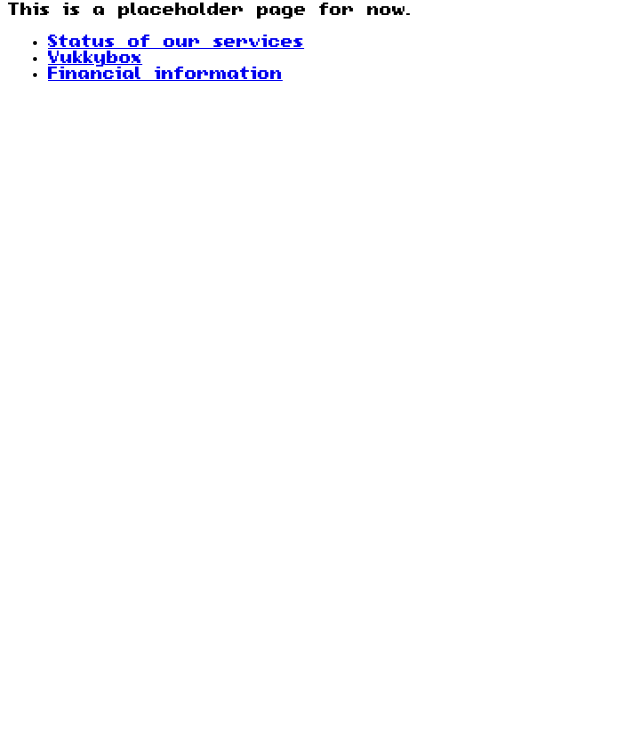
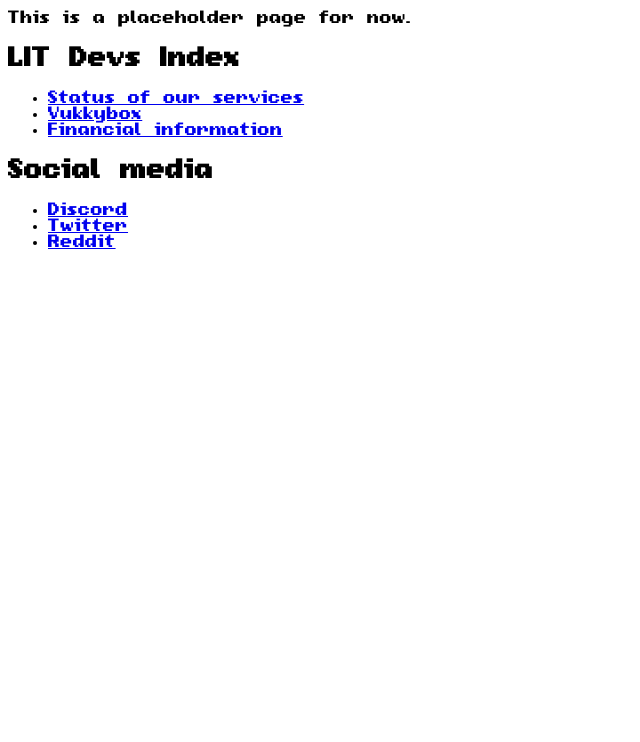
Before and after one commit to LITdevs/litdevs.org, a website: page public/index.html in a window 1280 px wide. Shown: the part 58-800 px from the top of the page, without its empty margins (0-640 px from the left). Drawn offline with Linux system fonts and the light colour scheme.

Commit message:
Update index.html

```diff
--- a/public/index.html
+++ b/public/index.html
@@ -8,13 +8,20 @@
             }
         </style>
     </head>
-    <body style="font-family: 'EpicThing', sans-serif;">
+    <body style="font-family: 'EpicThing', sans-serif; margin-top: 1em;">
         <h1>Welcome to LIT Devs!</h1>
         <p>This is a placeholder page for now.</p>
+        <h2>LIT Devs Index</h2>
         <ul>
             <li><a href="https://status.litdevs.org">Status of our services</a></li>
             <li><a href="https://vukkybox.com">Vukkybox</a></li>
             <li><a href="https://litdevs.org/finances">Financial information</a></li>
         </ul>
+        <h2>Social media</h2>
+        <ul>
+            <li><a href="https://discord.gg/litdevs">Discord</a></li>
+            <li><a href="https://twitter.com/litdevs">Twitter</a></li>
+            <li><a href="https://reddit.com/r/litdevs">Reddit</a></li>
+        </ul>
     </body>
 </html>
```
